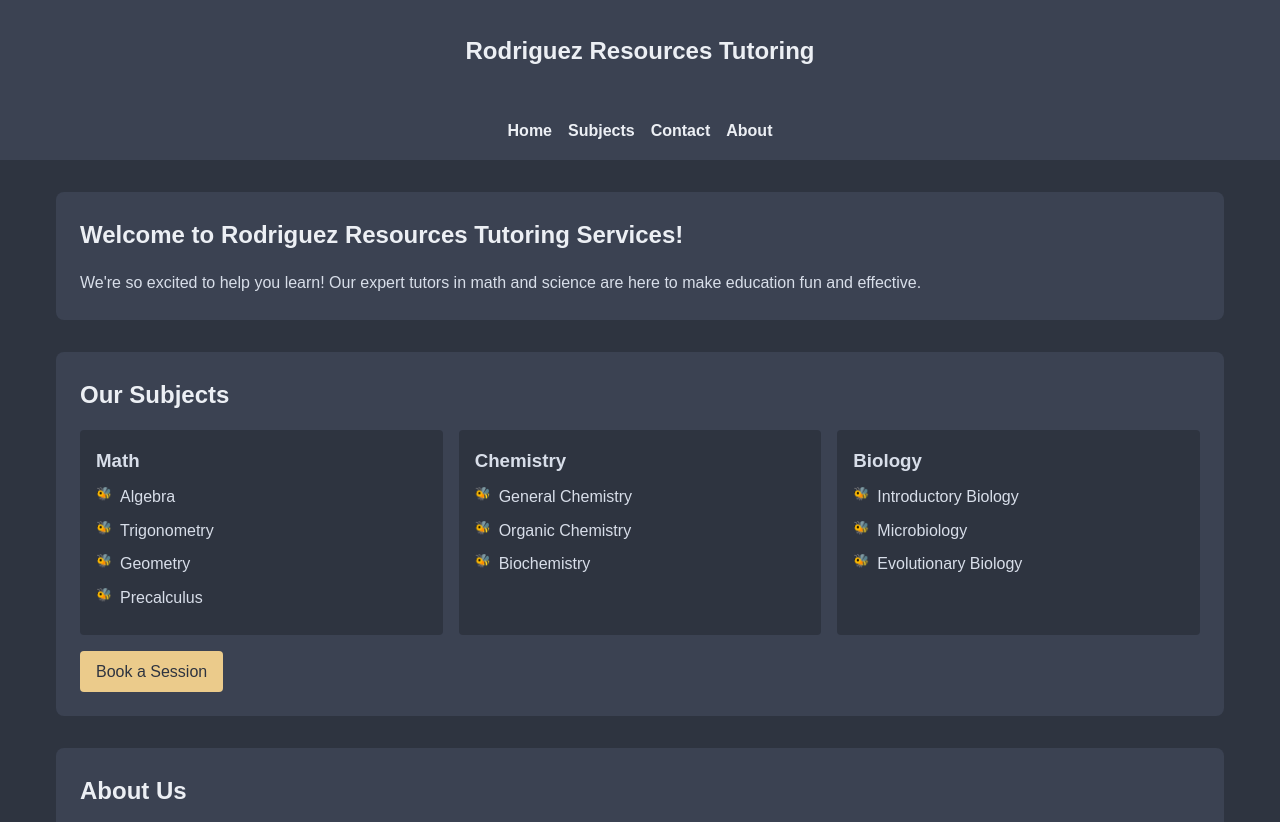
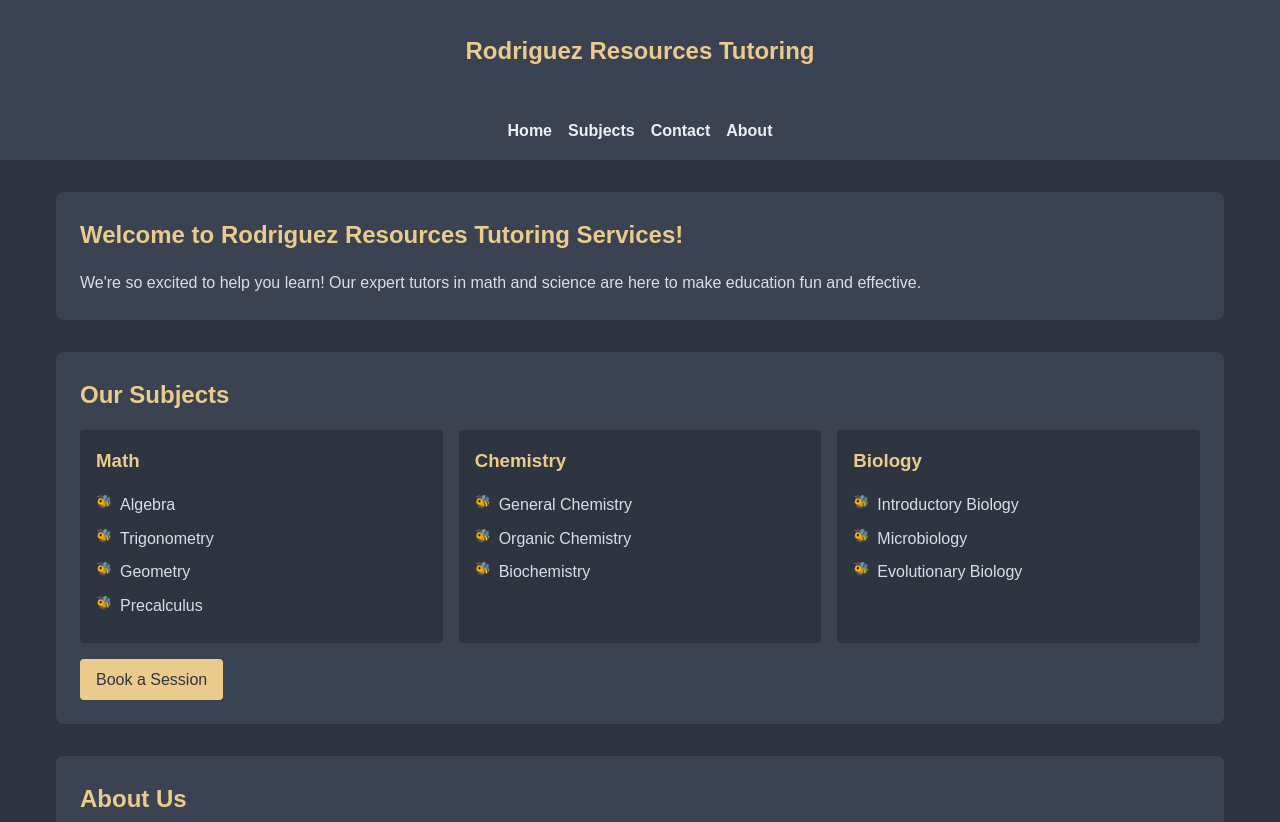
Before and after one commit to rudolphrj/tutor-redux, a plain HTML site: page index.html in a window 1280 px wide. Shown: the top 822 px of the page. Drawn offline with Linux system fonts and the light colour scheme.

Commit message:
changed headers to yellow color

```diff
--- a/index.html
+++ b/index.html
@@ -51,6 +51,7 @@
         h1 {
             font-size: 1.5rem;
             margin: 1rem 0;
+            color: var(--nord13);
         }
 
         /* Navigation */
@@ -93,7 +94,11 @@
         }
 
         .section h2 {
-            color: var(--nord6);  /* Bright white for headings */
+            color: var(--nord13);  /* Bright white for headings */
+            margin-bottom: 1rem;
+        }
+        .section h3 {
+            color: var(--nord13);  /* Bright white for headings */
             margin-bottom: 1rem;
         }
 
```
